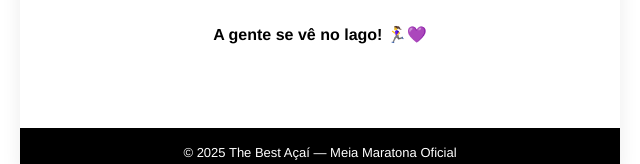
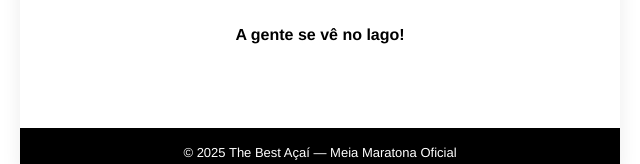
Before and after one commit to Ritabatista/run-ultimo-, a plain HTML site: page index.html in a window 1280 px wide. Shown: the part 891-1055 px from the top of the page, 320-960 px from the left. Drawn offline with Linux system fonts and the light colour scheme.

Commit message:
Update index.html

```diff
--- a/index.html
+++ b/index.html
@@ -98,7 +98,7 @@
       </p>
       <p class="yellow-highlight">ESTA É SUA ÚLTIMA CHANCE. DEIXAR PARA DEPOIS SERÁ TARDE DEMAIS.</p>
       <a href="https://www.ticketsports.com.br/e/meia-maratona-the-best-acai-2025-72569" class="cta-button">QUERO MINHA VAGA AGORA</a>
-      <p class="closing-message">A gente se vê no lago! 🏃‍♀️💜</p>
+      <p class="closing-message">A gente se vê no lago!</p>
     </div>
     <footer>
       © 2025 The Best Açaí — Meia Maratona Oficial
```
